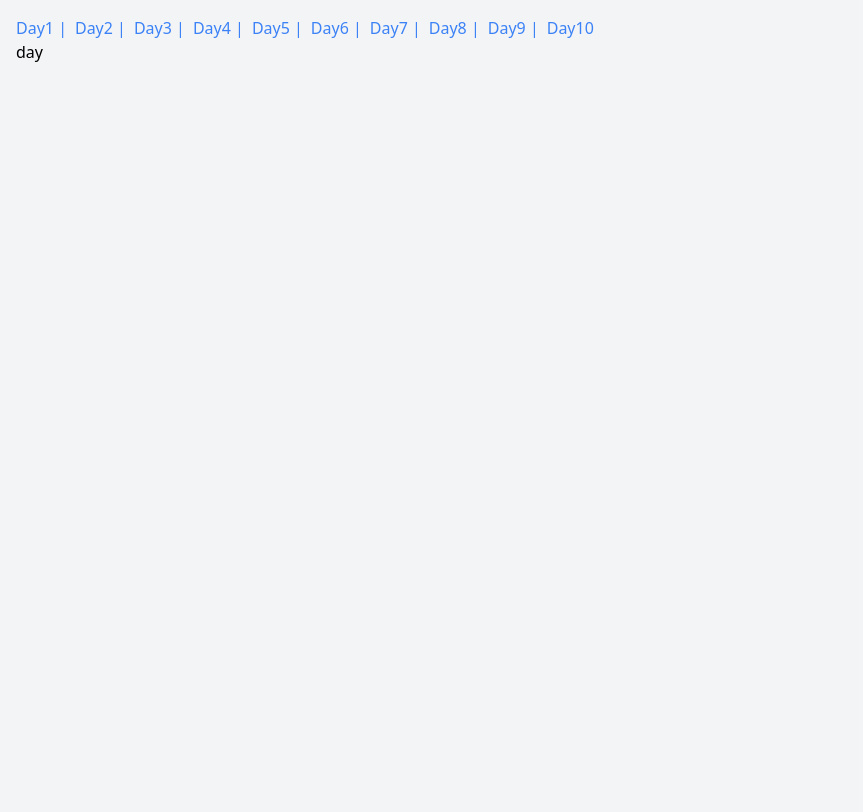
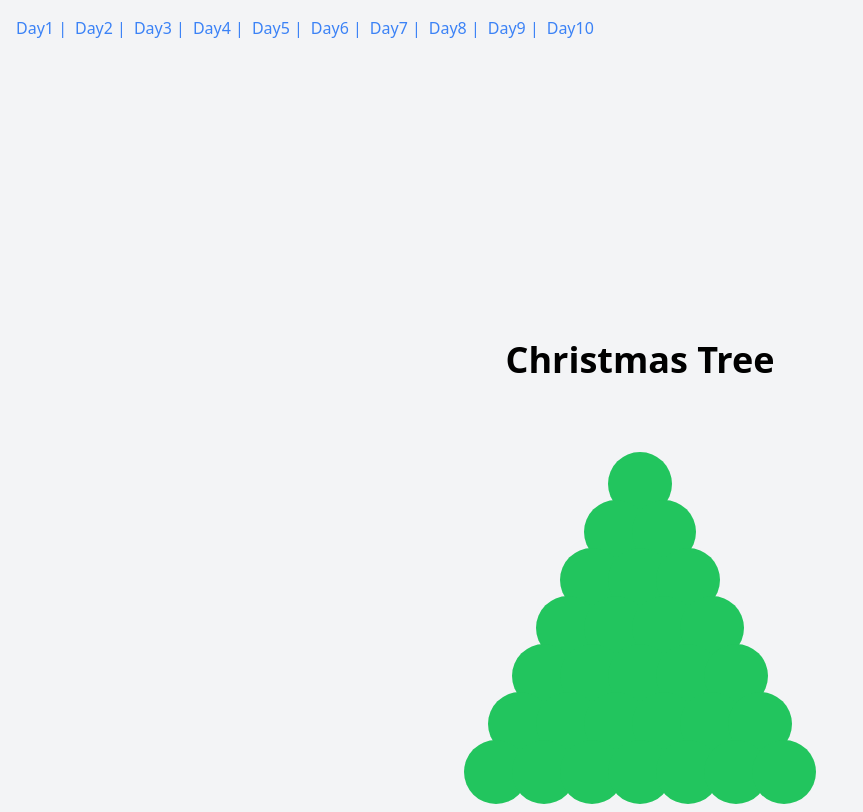
Before and after one commit to ying30821/AdventOfVue, a Vue app: page /day4 in a window 1280 px wide. Shown: the whole page, without its empty margins (0-863 px from the left). Built offline with nearby package versions, Linux system fonts and the light colour scheme.

Commit message:
feat: day4 - Christmas tree

```diff
--- /dev/null
+++ b/src/components/ChristmasTree.vue
@@ -0,0 +1,21 @@
+<template>
+  <div>
+    <ChristmasTree v-if="size > 1" :size="size - 1" />
+    <div class="flex flex-row justify-center">
+      <div
+        v-for="i in size"
+        :key="i"
+        class="relative flex items-center justify-center w-16 h-16 -m-2 bg-green-500 rounded-full"
+      />
+    </div>
+  </div>
+</template>
+
+<script setup>
+defineProps({
+  size: {
+    type: Number,
+    default: 1,
+  },
+});
+</script>
--- a/src/views/Day4.vue
+++ b/src/views/Day4.vue
@@ -1 +1,12 @@
-<template>day</template>
+<template>
+  <section class="mt-[300px] flex flex-col justify-center">
+    <h2 class="mb-20 text-4xl font-bold text-center">Christmas Tree</h2>
+    <div class="flex items-center justify-center w-full h-full">
+      <ChristmasTree :size="7" />
+    </div>
+  </section>
+</template>
+
+<script setup>
+import ChristmasTree from '@/components/ChristmasTree.vue';
+</script>
```
